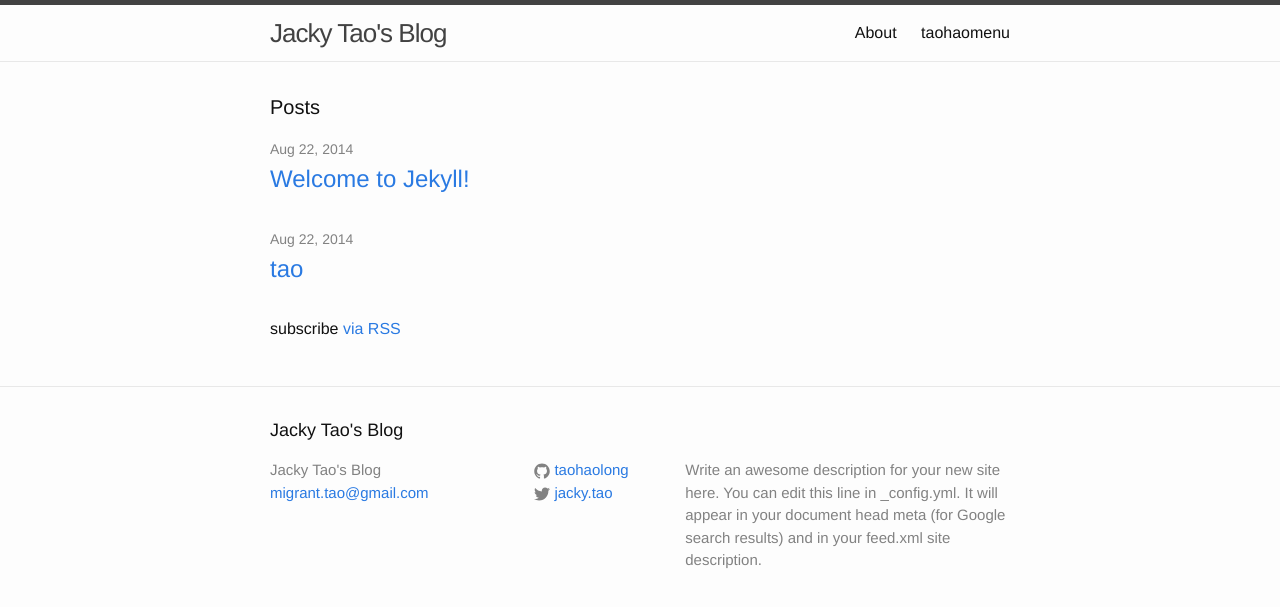
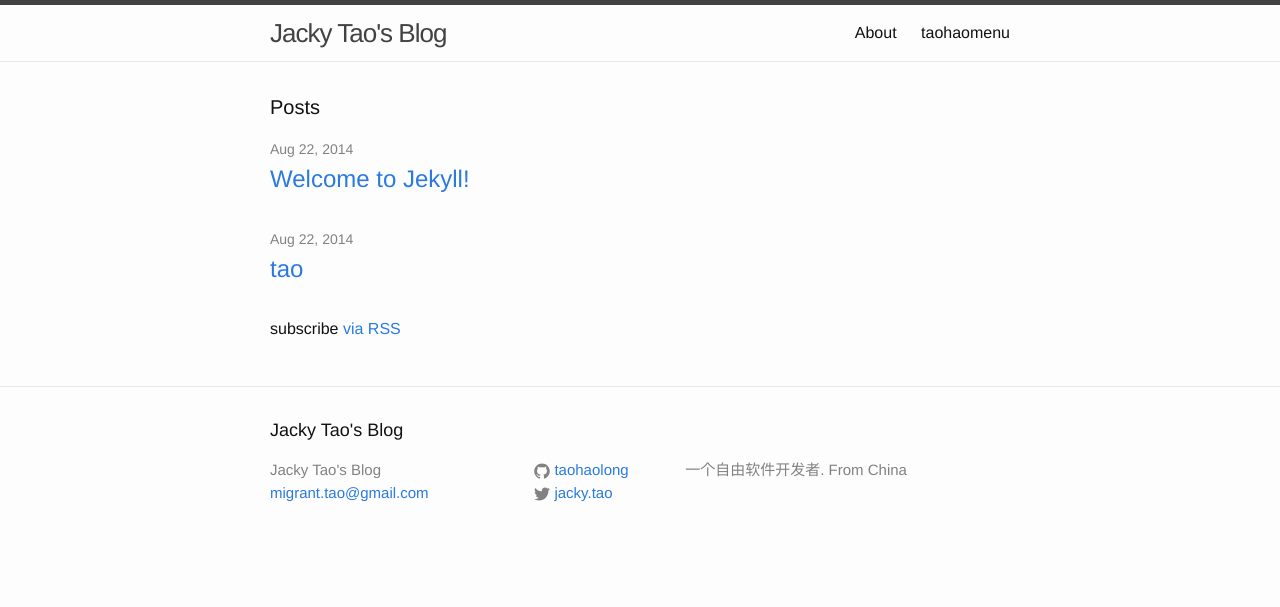
Before and after one commit to taohaolong/taohaolong.github.com, a Jekyll site: the page built from index.html, in a window 1280 px wide. Shown: the top 607 px of the page. Built offline with Jekyll 4.4.1, drawn with Linux system fonts in a browser that asks for light colours.

Commit message:
Update _config.yml

```diff
--- a/_config.yml
+++ b/_config.yml
@@ -3,9 +3,8 @@
 author:
 email: migrant.tao@gmail.com
 description: > # this means to ignore newlines until "baseurl:"
-  Write an awesome description for your new site here. You can edit this
-  line in _config.yml. It will appear in your document head meta (for
-  Google search results) and in your feed.xml site description.
+  一个自由软件开发者.
+  From China
 baseurl: "" # the subpath of your site, e.g. /blog/
 url: "http://yourdomain.com" # the base hostname & protocol for your site
 twitter_username: jacky.tao
```
